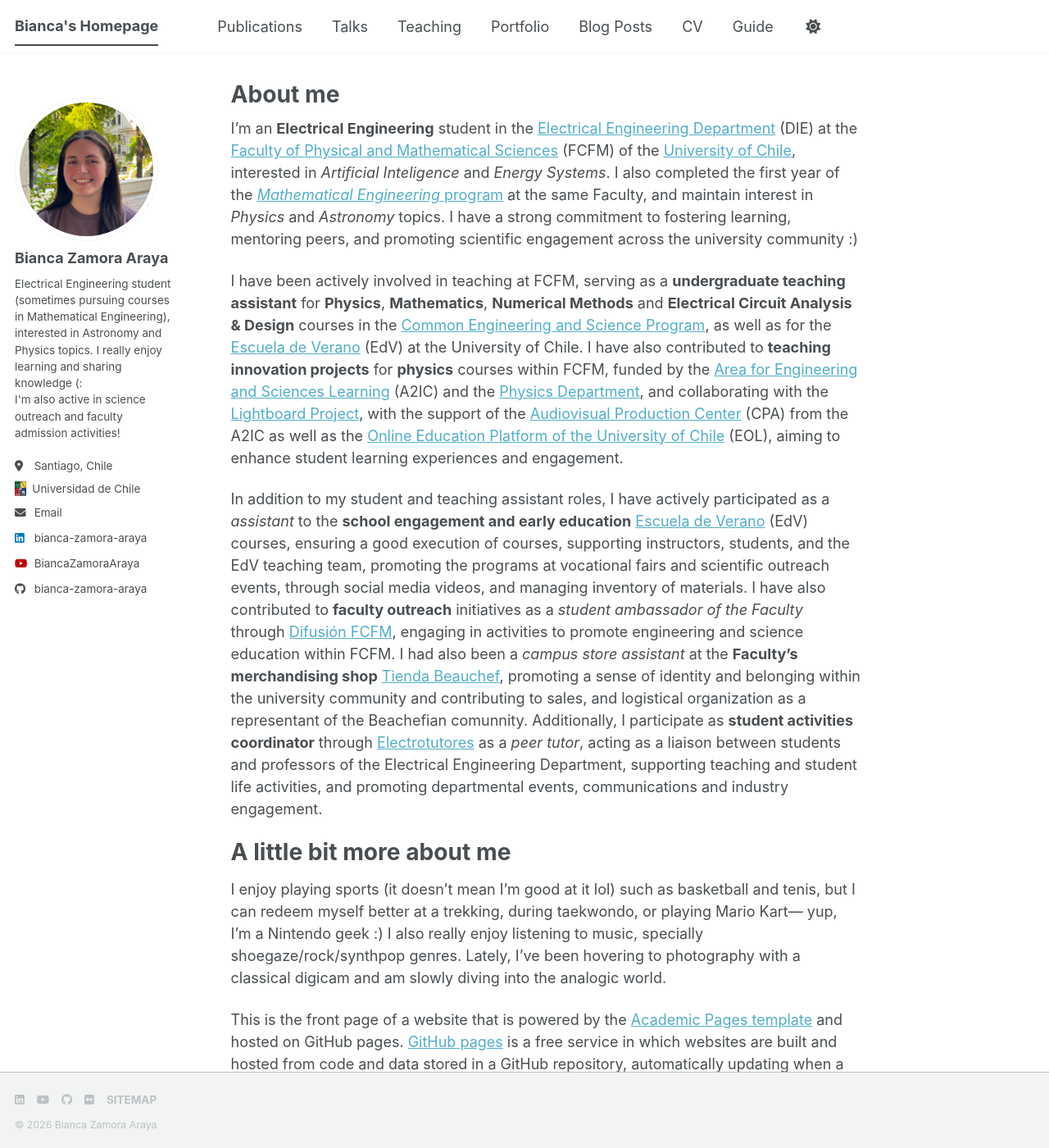
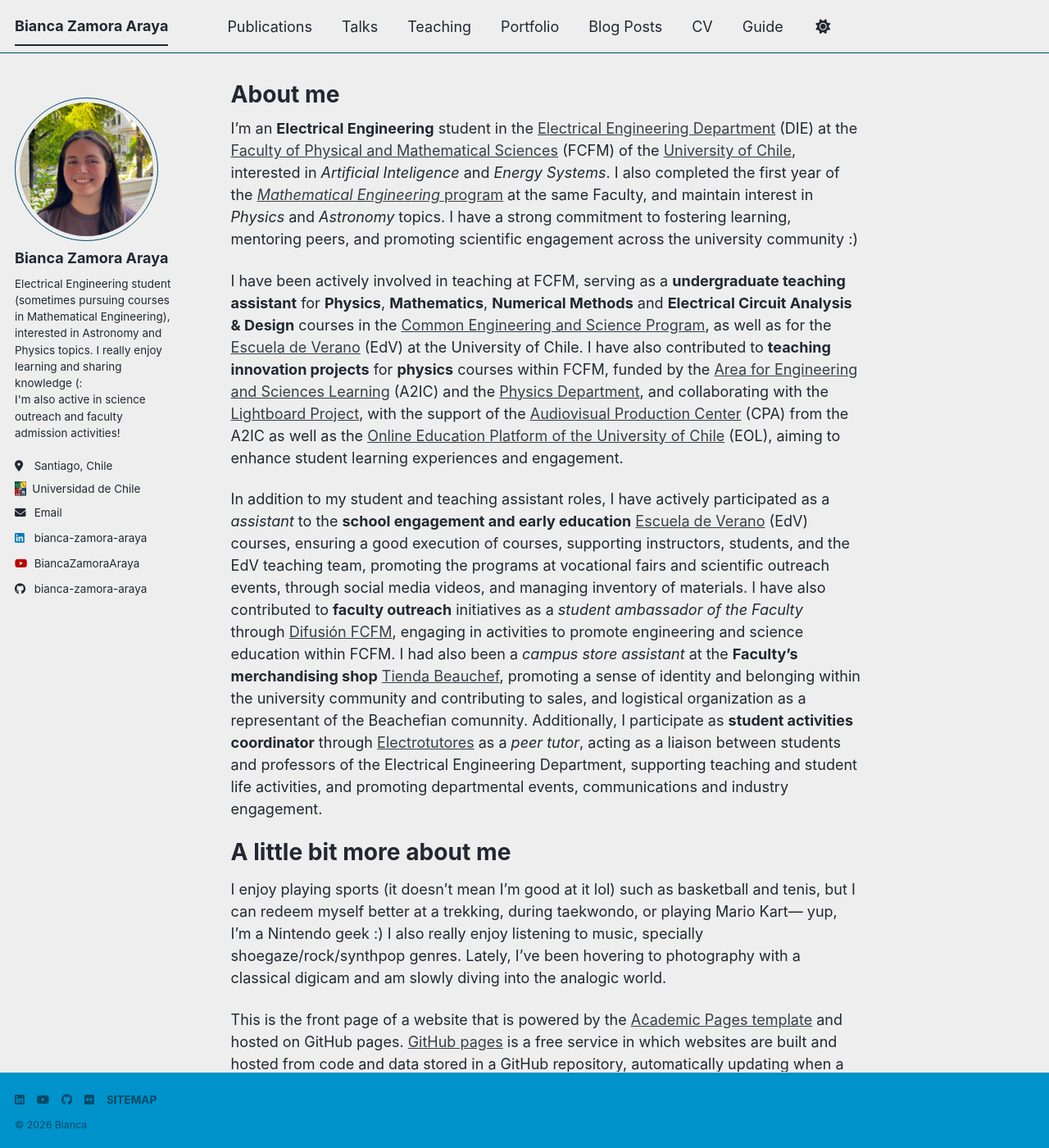
Before and after one commit to Bianca-Zamora-Araya/Bianca-Zamora-Araya.github.io, a Jekyll site: the page built from _pages/about.md, in a window 1280 px wide and 1400 px high. Shown: the whole window at 82% size. Built offline with Jekyll 4.4.1, drawn with Linux system fonts in a browser that asks for light colours; a style sheet for code colours, icons or effects is not loaded.

Commit message:
Update _config.yml

```diff
--- a/_config.yml
+++ b/_config.yml
@@ -8,10 +8,10 @@
 
 # Basic Site Settings
 locale                   : "en-US"
-site_theme               : "default" # The available themes options are "default", "air", "sunrise", "mint", "dirt" and "contrast"
-title                    : "Bianca's Homepage"
+site_theme               : "air" # The available themes options are "default", "air", "sunrise", "mint", "dirt" and "contrast"
+title                    : "Bianca Zamora Araya"
 title_separator          : "•"
-name                     : &name "Bianca Zamora Araya"
+name                     : &name "Bianca"
 description              : &description "Bianca's academic portfolio"   # Update this with a general description of your site, this is the default if not overridden by a page
 url                      : https://bianca-zamora-araya.github.io # The base hostname & protocol for your site e.g. "https://[your GitHub username].github.io",
                                                            # or if you already have some other page hosted on Github then use "https://[your GitHub username].github.io/[Your Repo Name]"
```
